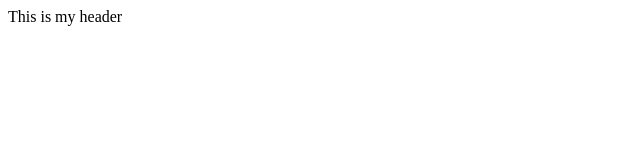
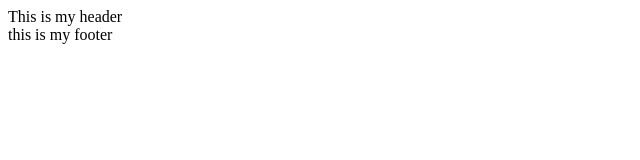
Before and after one commit to kbieman21/version-control-simulation--Kibreab-, a plain HTML site: page index.html in a window 1280 px wide. Shown: the full height of the page, 0-640 px from the left. Drawn offline with Linux system fonts and the light colour scheme.

Commit message:
handling the conflict in the footer section

```diff
--- a/index.html
+++ b/index.html
@@ -7,5 +7,6 @@
 </head>
 <body>
     <header>This is my header</header>
+    <footer>this is my footer</footer>
 </body>
 </html>
```
